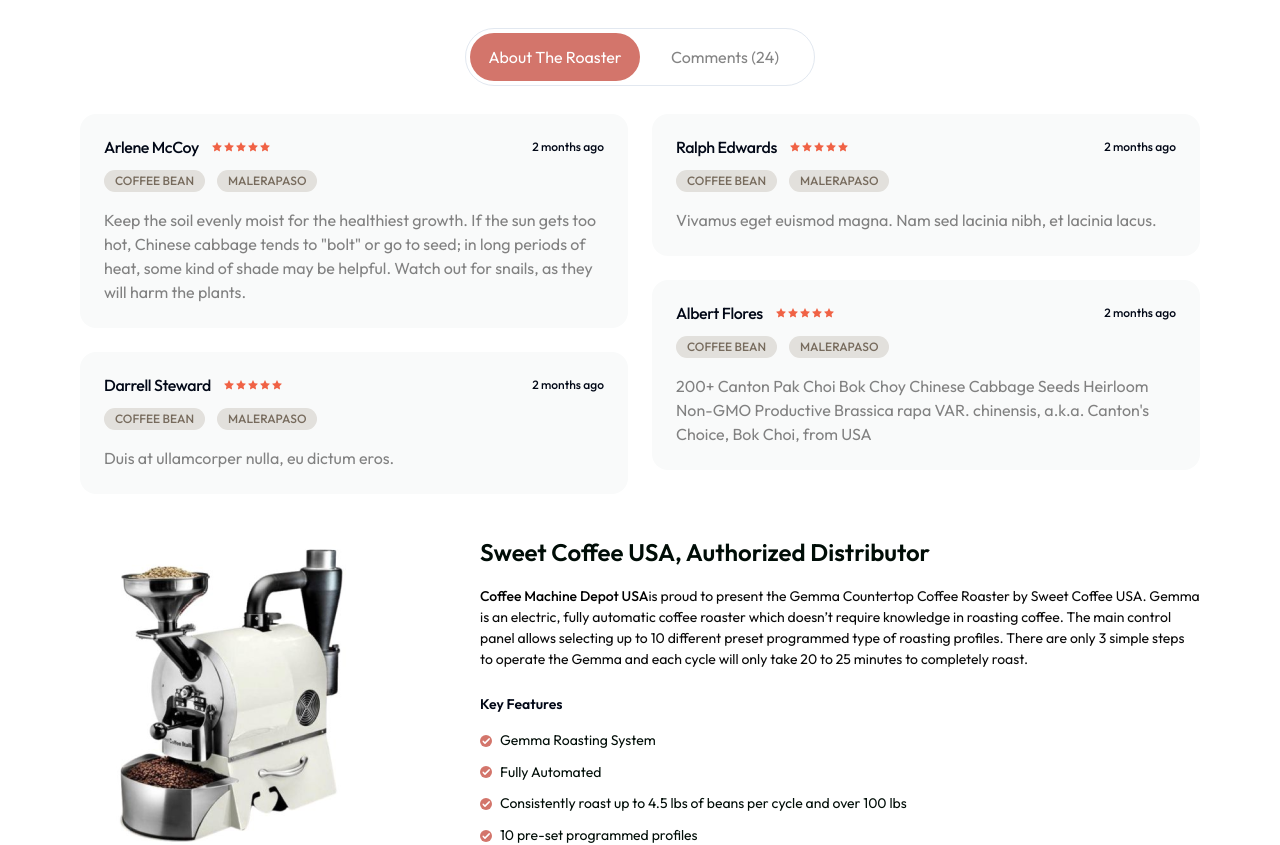
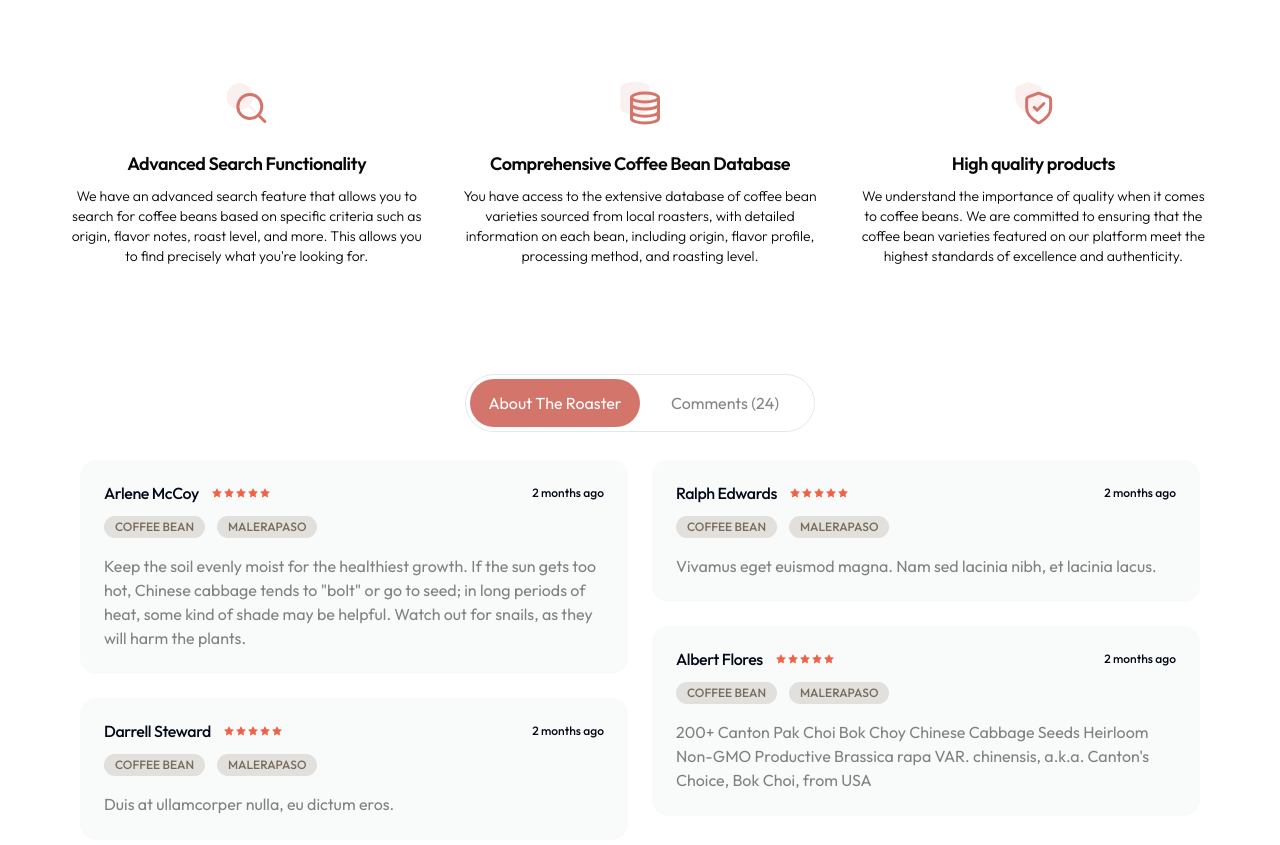
Before and after one commit to neharadialcode/shadcn-practice, a Next.js app: page / in a window 1280 px wide. Shown: the top 845 px of the page. Built offline with nearby package versions, Linux system fonts and the light colour scheme.

Commit message:
service section is proper done and icons add

```diff
--- a/src/components/Helper.jsx
+++ b/src/components/Helper.jsx
@@ -1,5 +1,5 @@
 import React from "react";
-import { CheckMark } from "./Icons";
+import { CheckMark, Database, ProductData, SearchIcon } from "./Icons";
 
 export const roasterKeyFeatures = [
   {
@@ -75,19 +75,21 @@
 ];
 export const ServiceData = [
   {
-    // icon: search,
+    icon: <SearchIcon />,
     title: "Advanced Search Functionality",
     description:
       "We have an advanced search feature that allows you to search for coffee beans based on specific criteria such as origin, flavor notes, roast level, and more. This allows you to find precisely what you're looking for.",
   },
   {
-    // icon: database,
+    cardPadding: "pt-6 sm:pt-0",
+    icon: <Database />,
     title: "Comprehensive Coffee Bean Database",
     description:
       "You have access to the extensive database of coffee bean varieties sourced from local roasters, with detailed information on each bean, including origin, flavor profile, processing method, and roasting level.",
   },
   {
-    // icon: product,
+    cardPadding: "pt-6 md:pt-0",
+    icon: <ProductData />,
     title: "High quality products",
     description:
       "We understand the importance of quality when it comes to coffee beans. We are committed to ensuring that the coffee bean varieties featured on our platform meet the highest standards of excellence and authenticity.",
--- a/src/components/Icons.jsx
+++ b/src/components/Icons.jsx
@@ -185,3 +185,43 @@
     </svg>
   );
 };
+
+//SEARCH ICON
+export const SearchIcon = () => {
+  return (
+    <svg width="47" height="46" viewBox="0 0 47 46" fill="none" xmlns="http://www.w3.org/2000/svg">
+      <g opacity="0.1">
+        <path d="M16.8333 28.5C23.4607 28.5 28.8333 23.1274 28.8333 16.5C28.8333 9.87258 23.4607 4.5 16.8333 4.5C10.2059 4.5 4.83331 9.87258 4.83331 16.5C4.83331 23.1274 10.2059 28.5 16.8333 28.5Z" fill="#D3756B" />
+        <path d="M31.8333 31.5L25.3083 24.975M28.8333 16.5C28.8333 23.1274 23.4607 28.5 16.8333 28.5C10.2059 28.5 4.83331 23.1274 4.83331 16.5C4.83331 9.87258 10.2059 4.5 16.8333 4.5C23.4607 4.5 28.8333 9.87258 28.8333 16.5Z" stroke="#D3756B" stroke-width="2.5" stroke-linecap="round" stroke-linejoin="round" />
+      </g>
+      <path d="M41.8333 41.5L35.3083 34.975M38.8333 26.5C38.8333 33.1274 33.4607 38.5 26.8333 38.5C20.2059 38.5 14.8333 33.1274 14.8333 26.5C14.8333 19.8726 20.2059 14.5 26.8333 14.5C33.4607 14.5 38.8333 19.8726 38.8333 26.5Z" stroke="#D3756B" stroke-width="3" stroke-linecap="round" stroke-linejoin="round" />
+    </svg>
+
+  );
+};
+export const Database = () => {
+  return (
+    <svg width="46" height="46" viewBox="0 0 46 46" fill="none" xmlns="http://www.w3.org/2000/svg">
+      <g opacity="0.1">
+        <path d="M17.9998 12C25.4557 12 31.4998 9.98528 31.4998 7.5C31.4998 5.01472 25.4557 3 17.9998 3C10.544 3 4.49982 5.01472 4.49982 7.5C4.49982 9.98528 10.544 12 17.9998 12Z" fill="#D3756B" />
+        <path d="M31.4998 14.5803C31.4998 17.0703 25.4998 19.0803 17.9998 19.0803C10.4998 19.0803 4.49982 17.0703 4.49982 14.5803" fill="#D3756B" />
+        <path d="M31.4998 21.66C31.4998 24.15 25.4998 26.16 17.9998 26.16C10.4998 26.16 4.49982 24.15 4.49982 21.66" fill="#D3756B" />
+        <path d="M4.49982 7.5V28.5C4.49982 30.99 10.4998 33 17.9998 33C25.4998 33 31.4998 30.99 31.4998 28.5V7.5" fill="#D3756B" />
+        <path d="M31.4998 7.5C31.4998 9.98528 25.4557 12 17.9998 12C10.544 12 4.49982 9.98528 4.49982 7.5M31.4998 7.5C31.4998 5.01472 25.4557 3 17.9998 3C10.544 3 4.49982 5.01472 4.49982 7.5M31.4998 7.5V28.5C31.4998 30.99 25.4998 33 17.9998 33C10.4998 33 4.49982 30.99 4.49982 28.5V7.5M31.4998 14.5803C31.4998 17.0703 25.4998 19.0803 17.9998 19.0803C10.4998 19.0803 4.49982 17.0703 4.49982 14.5803M31.4998 21.66C31.4998 24.15 25.4998 26.16 17.9998 26.16C10.4998 26.16 4.49982 24.15 4.49982 21.66" stroke="#D3756B" stroke-width="2.5" stroke-linecap="round" stroke-linejoin="round" />
+      </g>
+      <path d="M41.4998 17.5C41.4998 19.9853 35.4557 22 27.9998 22C20.544 22 14.4998 19.9853 14.4998 17.5M41.4998 17.5C41.4998 15.0147 35.4557 13 27.9998 13C20.544 13 14.4998 15.0147 14.4998 17.5M41.4998 17.5V38.5C41.4998 40.99 35.4998 43 27.9998 43C20.4998 43 14.4998 40.99 14.4998 38.5V17.5M41.4998 24.5803C41.4998 27.0703 35.4998 29.0803 27.9998 29.0803C20.4998 29.0803 14.4998 27.0703 14.4998 24.5803M41.4998 31.66C41.4998 34.15 35.4998 36.16 27.9998 36.16C20.4998 36.16 14.4998 34.15 14.4998 31.66" stroke="#D3756B" stroke-width="3" stroke-linecap="round" stroke-linejoin="round" />
+    </svg>
+
+  );
+};
+export const ProductData = () => {
+  return (
+    <svg width="47" height="46" viewBox="0 0 47 46" fill="none" xmlns="http://www.w3.org/2000/svg">
+      <g opacity="0.1">
+        <path d="M17.6197 32.4223C17.9517 32.616 18.1178 32.7129 18.3521 32.7632C18.534 32.8022 18.7993 32.8022 18.9812 32.7632C19.2155 32.7129 19.3815 32.616 19.7136 32.4223C22.6357 30.7176 30.6666 25.3627 30.6666 18V10.8264C30.6666 9.62712 30.6666 9.02749 30.4705 8.51205C30.2972 8.0567 30.0157 7.65041 29.6502 7.32828C29.2364 6.96365 28.6749 6.7531 27.552 6.33201L19.5093 3.316C19.1975 3.19906 19.0416 3.14059 18.8812 3.11741C18.7389 3.09685 18.5944 3.09685 18.4521 3.11741C18.2917 3.14059 18.1358 3.19906 17.8239 3.316L9.78125 6.33201C8.65834 6.7531 8.09688 6.96365 7.68313 7.32828C7.31762 7.65041 7.03605 8.0567 6.86278 8.51205C6.66664 9.02749 6.66664 9.62712 6.66664 10.8264V18C6.66664 25.3627 14.6976 30.7176 17.6197 32.4223Z" fill="#D3756B" />
+        <path d="M14.1666 17.25L17.1666 20.25L23.9166 13.5M30.6666 18C30.6666 25.3627 22.6357 30.7176 19.7136 32.4223C19.3815 32.616 19.2155 32.7129 18.9812 32.7632C18.7993 32.8022 18.534 32.8022 18.3521 32.7632C18.1178 32.7129 17.9517 32.616 17.6197 32.4223C14.6976 30.7176 6.66664 25.3627 6.66664 18V10.8264C6.66664 9.62712 6.66664 9.02749 6.86278 8.51205C7.03605 8.0567 7.31762 7.65041 7.68313 7.32828C8.09688 6.96365 8.65834 6.7531 9.78125 6.33201L17.8239 3.316C18.1358 3.19906 18.2917 3.14059 18.4521 3.11741C18.5944 3.09685 18.7389 3.09685 18.8812 3.11741C19.0416 3.14059 19.1975 3.19906 19.5093 3.316L27.552 6.33201C28.6749 6.7531 29.2364 6.96365 29.6502 7.32828C30.0157 7.65041 30.2972 8.0567 30.4705 8.51205C30.6666 9.02749 30.6666 9.62712 30.6666 10.8264V18Z" stroke="#D3756B" stroke-width="2.5" stroke-linecap="round" stroke-linejoin="round" />
+      </g>
+      <path d="M24.1666 27.25L27.1666 30.25L33.9166 23.5M40.6666 28C40.6666 35.3627 32.6357 40.7176 29.7136 42.4223C29.3815 42.616 29.2155 42.7129 28.9812 42.7632C28.7993 42.8022 28.534 42.8022 28.3521 42.7632C28.1178 42.7129 27.9517 42.616 27.6197 42.4223C24.6976 40.7176 16.6666 35.3627 16.6666 28V20.8264C16.6666 19.6271 16.6666 19.0275 16.8628 18.512C17.0361 18.0567 17.3176 17.6504 17.6831 17.3283C18.0969 16.9636 18.6583 16.7531 19.7812 16.332L27.8239 13.316C28.1358 13.1991 28.2917 13.1406 28.4521 13.1174C28.5944 13.0968 28.7389 13.0968 28.8812 13.1174C29.0416 13.1406 29.1975 13.1991 29.5093 13.316L37.552 16.332C38.6749 16.7531 39.2364 16.9636 39.6502 17.3283C40.0157 17.6504 40.2972 18.0567 40.4705 18.512C40.6666 19.0275 40.6666 19.6271 40.6666 20.8264V28Z" stroke="#D3756B" stroke-width="3" stroke-linecap="round" stroke-linejoin="round" />
+    </svg>
+  );
+};
--- a/src/components/Service.jsx
+++ b/src/components/Service.jsx
@@ -1,30 +1,67 @@
-import React from "react";
-import { ServiceData } from "./common/Helper";
-import Image from "next/image";
+// import React from "react";
+// import Image from "next/image";
+// import { ServiceData } from "./Helper";
 
-const Services = () => {
+// const Services = () => {
+//   return (
+//     <div className="custom_container container mx-auto pt-12 lg:pt-14 px-4 lg:px-3 lg:pb-8">
+//       <div className="flex flex-wrap justify-center">
+//         {ServiceData.map((data, index) => (
+//           <div
+//             className={`lg:w-4/12 md:w-6/12 sm:w-9/12 w-11/12 flex flex-col items-center px-3 ${
+//               index === 1 ? "pt-7 md:pt-0" : index === 2 ? "pt-7 lg:pt-0" : ""
+//             }`}
+//             key={index}
+//           >
+//             {/* <Image height={50} width={50} src={data.icon} alt="icon" /> */}
+//             <h3 className="text-black font-semibold text-lg mb-2 mt-3 lg:mt-5 text-center leading-normal">
+//               {data.title}
+//             </h3>
+//             <p className="text-lightBlack font-light text-sm text-center sm:leading-[19.6px]">
+//               {data.description}
+//             </p>
+//           </div>
+//         ))}
+//       </div>
+//     </div>
+//   );
+// };
+
+import * as React from "react"
+
+import { Button } from "@/components/ui/button"
+import {
+  Card,
+  CardContent,
+  CardDescription,
+  CardFooter,
+  CardHeader,
+  CardTitle,
+} from "@/components/ui/card"
+import { ServiceData } from "./Helper";
+// import Image from "next/image";
+
+export function Services() {
   return (
-    <div className="custom_container container mx-auto pt-12 lg:pt-14 px-4 lg:px-3 lg:pb-8">
-      <div className="flex flex-wrap justify-center">
-        {ServiceData.map((data, index) => (
-          <div
-            className={`lg:w-4/12 md:w-6/12 sm:w-9/12 w-11/12 flex flex-col items-center px-3 ${
-              index === 1 ? "pt-7 md:pt-0" : index === 2 ? "pt-7 lg:pt-0" : ""
-            }`}
-            key={index}
-          >
-            {/* <Image height={50} width={50} src={data.icon} alt="icon" /> */}
-            <h3 className="text-black font-semibold text-lg mb-2 mt-3 lg:mt-5 text-center leading-normal">
-              {data.title}
-            </h3>
-            <p className="text-lightBlack font-light text-sm text-center sm:leading-[19.6px]">
-              {data.description}
-            </p>
-          </div>
-        ))}
+    <div className="max-w-[1140px] mx-auto px-3 xl:px-0">
+      <div className="flex flex-wrap justify-center -mx-3 lg:-mx-5 py-12 sm:py-16 md:py-20">
+        {ServiceData.map((value, index) => {
+          return (
+            <div className={`w-full sm:w-6/12 md:w-4/12 px-3 lg:px-5 ${value.cardPadding}`} key={index}>
+              <Card className="p-0 bg-white">
+                <CardHeader>
+                  <span className="mx-auto">{value.icon}</span>
+                  <CardTitle className="!mt-6 text-center text-lg font-semibold text-[#090909]">{value.title}</CardTitle>
+                  <CardDescription className="!mt-2 text-center text-sm font-light text-[#090909] ">{value.description}</CardDescription>
+                </CardHeader>
+              </Card>
+            </div>
+          )
+        })}
       </div>
     </div>
-  );
-};
+  )
+}
+
 
 export default Services;
--- a/src/components/Slider.jsx
+++ b/src/components/Slider.jsx
@@ -20,9 +20,11 @@
                     <CarouselContent>
                         {sliderCard.map((value, index) => (<>
                             <CarouselItem className="sm:basis-1/2 lg:basis-1/3 pt-0 lg:ps-6">
-                                <Card className="p-0 bg-white">
+                                <Card className="p-0 bg-white cursor-pointer group">
                                     <CardContent className="flex flex-col pt-0">
-                                        <Image width={357} className="rounded-2xl w-full max-h-[280px] object-cover" height={280} src={value.image} alt="image slider" />
+                                        <div className="overflow-hidden rounded-2xl">
+                                            <Image width={357} className="duration-300 group-hover:scale-105 w-full max-h-[280px] object-cover" height={280} src={value.image} alt="image slider" />
+                                        </div>
                                         <h3 className="font-semibold text-xl pt-4 text-[#090909]">{value.title}</h3>
                                         <p className="font-normal text-sm pt-2 text-[#090909]">{value.description}</p>
                                         <button className="py-4 hover:bg-black hover:text-white duration-300 border-opacity-15 border rounded-3xl mt-4 text-base font-normal">More</button>
--- a/src/pages/index.js
+++ b/src/pages/index.js
@@ -4,12 +4,14 @@
 import RoasterTab from "@/components/RoasterTab";
 import CoffeeGrid from "@/components/CoffeeGrid";
 import Slider from "@/components/Slider";
+import Services from "@/components/Service";
 
 const inter = Inter({ subsets: ["latin"] });
 
 export default function Home() {
   return (
     <>
+      <Services />
       <TabsComponents />
       <RoasterTab />
       <CoffeeGrid />
```
